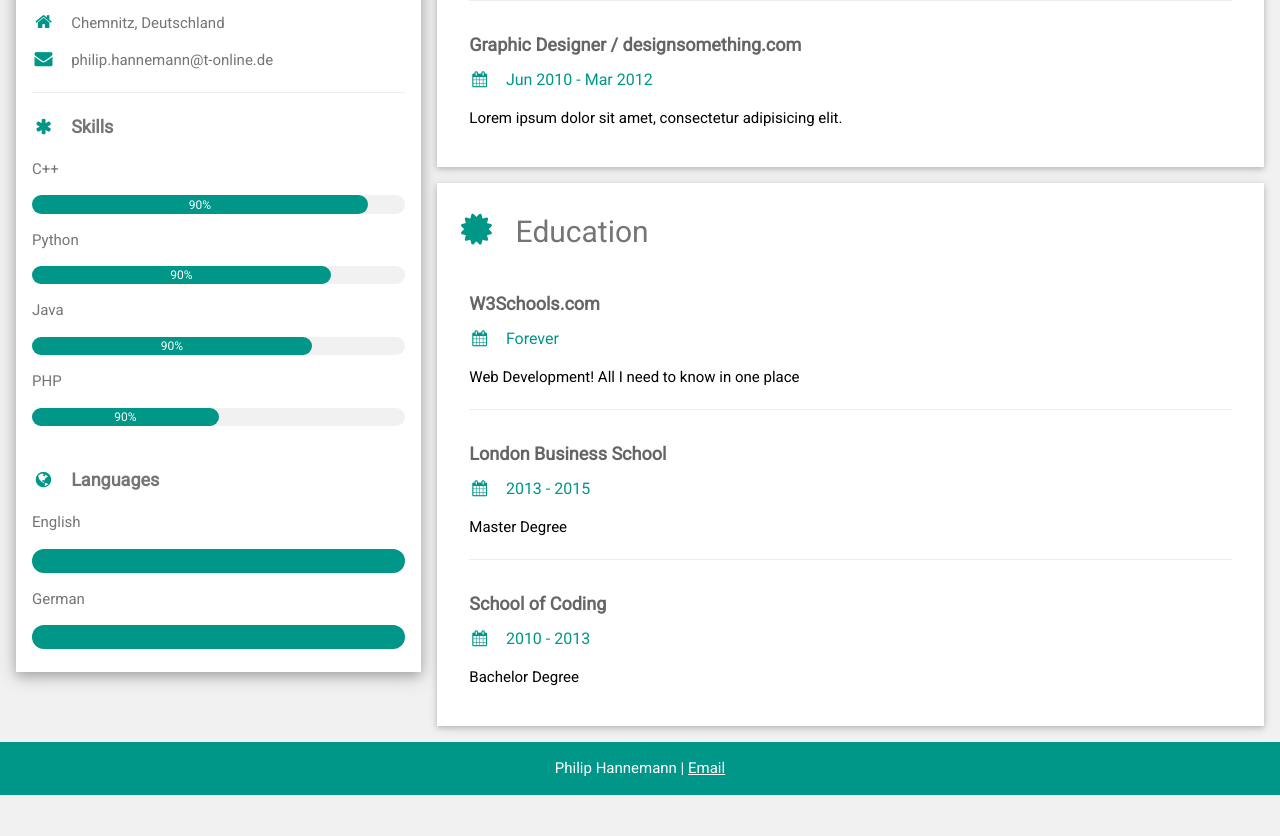
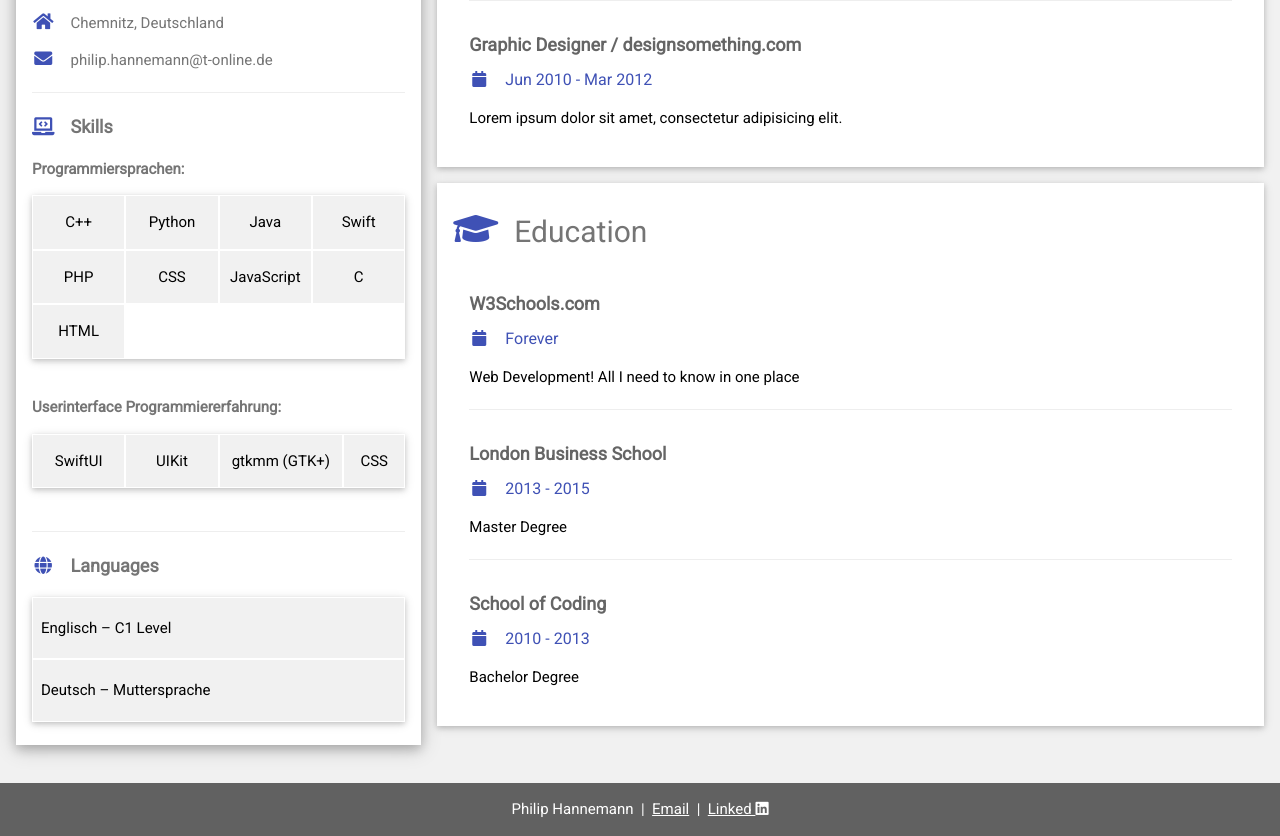
Before and after one commit to PhilipHannemann/PhilipHannemann.github.io.old, a plain HTML site: page index.html in a window 1280 px wide. Shown: the part 437-1273 px from the top of the page. Before the commit the page ends 1232 px from the top, so only its background shows below. Drawn offline with Linux system fonts and the light colour scheme.

Commit message:
update color and skills

```diff
--- a/index.html
+++ b/index.html
@@ -8,7 +8,11 @@
 <meta name="viewport" content="width=device-width, initial-scale=1">
 <link rel="stylesheet" href="css/w3.css">
 <link rel='stylesheet' href='https://fonts.googleapis.com/css?family=Roboto'>
-<link rel="stylesheet" href="https://cdnjs.cloudflare.com/ajax/libs/font-awesome/4.7.0/css/font-awesome.min.css">
+<link rel="stylesheet" href="https://cdnjs.cloudflare.com/ajax/libs/font-awesome/5.13.1/css/all.min.css">
+<link rel="stylesheet" href="https://cdnjs.cloudflare.com/ajax/libs/font-awesome/5.13.1/css/brands.min.css">
+
+
+
 <style>
 html,body,h1,h2,h3,h4,h5,h6 {font-family: "Roboto", sans-serif}
 </style>
@@ -36,41 +40,53 @@ html,body,h1,h2,h3,h4,h5,h6 {font-family: "Roboto", sans-serif}
           </center>
         </div>
         <div class="w3-container">
-          <p><i class="fa fa-briefcase fa-fw w3-margin-right w3-large w3-text-teal"></i>Softwaredeveloper</p>
-          <p><i class="fa fa-home fa-fw w3-margin-right w3-large w3-text-teal"></i>Chemnitz, Deutschland</p>
-          <p><i class="fa fa-envelope fa-fw w3-margin-right w3-large w3-text-teal"></i>philip.hannemann@t-online.de</p>
+          <p><i class="fa fa-code fa-fw w3-margin-right w3-large w3-text-indigo"></i>Softwaredeveloper</p>
+          <p><i class="fa fa-home fa-fw w3-margin-right w3-large w3-text-indigo"></i>Chemnitz, Deutschland</p>
+          <p><i class="fa fa-envelope fa-fw w3-margin-right w3-large w3-text-indigo"></i>philip.hannemann@t-online.de</p>
           <hr>
 
-          <p class="w3-large"><b><i class="fa fa-asterisk fa-fw w3-margin-right w3-text-teal"></i>Skills</b></p>
-          <p>C++</p>
-          <div class="w3-light-grey w3-round-xlarge w3-small">
-            <div class="w3-container w3-center w3-round-xlarge w3-teal" style="width:90%">90%</div>
-          </div>
-          <p>Python</p>
-          <div class="w3-light-grey w3-round-xlarge w3-small">
-            <div class="w3-container w3-center w3-round-xlarge w3-teal" style="width:80%">
-              <div class="w3-center w3-text-white">90%</div>
-            </div>
-          </div>
-          <p>Java</p>
-          <div class="w3-light-grey w3-round-xlarge w3-small">
-            <div class="w3-container w3-center w3-round-xlarge w3-teal" style="width:75%">90%</div>
-          </div>
-          <p>PHP</p>
-          <div class="w3-light-grey w3-round-xlarge w3-small">
-            <div class="w3-container w3-center w3-round-xlarge w3-teal" style="width:50%">90%</div>
-          </div>
+          <p class="w3-large"><b><i class="fa fa-laptop-code fa-fw w3-margin-right w3-text-indigo"></i>Skills</b></p>
+          <p><b>Programmiersprachen:</b></p>
+
+          	<div class="w3-row w3-card">
+				<div class="w3-col s3 w3-light-grey w3-center w3-border w3-border-white"><p>C++</p></div>
+			  	<div class="w3-col s3 w3-light-grey w3-center w3-border w3-border-white"><p>Python</p></div>
+			  	<div class="w3-col s3 w3-light-grey w3-center w3-border w3-border-white"><p>Java</p></div>
+			  	<div class="w3-col s3 w3-light-grey w3-center w3-border w3-border-white"><p>Swift</p></div>
+
+			  	<div class="w3-col s3 w3-light-grey w3-center w3-border w3-border-white"><p>PHP</p></div>
+			  	<div class="w3-col s3 w3-light-grey w3-center w3-border w3-border-white"><p>CSS</p></div>
+			  	<div class="w3-col s3 w3-light-grey w3-center w3-border w3-border-white"><p>JavaScript</p></div>
+			  	<div class="w3-col s3 w3-light-grey w3-center w3-border w3-border-white w3-hover-border-dark-grey"
+			  	><p>C</p></div>
+
+			  	<div class="w3-col s3 w3-light-grey w3-center w3-border w3-border-white"><p>HTML</p></div>
+
+			</div>
+			<br>
+			<p><b>Userinterface Programmiererfahrung:</b></p>
+
+			<div class="w3-row w3-card">
+				<div class="w3-col s3 w3-light-grey w3-center w3-border w3-border-white"><p>SwiftUI</p></div>
+			  	<div class="w3-col s3 w3-light-grey w3-center w3-border w3-border-white"><p>UIKit</p></div>
+			  	<div class="w3-col s4 w3-light-grey w3-center w3-border w3-border-white"><p>gtkmm (GTK+)</p></div>
+			  	<div class="w3-col s2 w3-light-grey w3-center w3-border w3-border-white"><p>CSS</p></div>
+
+			</div>
+
           <br>
+          <hr>
+          <p class="w3-large w3-text-theme"><b><i class="fa fa-globe fa-fw w3-margin-right w3-text-indigo"></i>Languages</b></p>
+          <div class="w3-card">
+	          <div class="w3-padding-small w3-light-grey w3-border w3-border-white">
+	          	<p>Englisch – C1 Level </p>
+	      	  </div>
+	          <div class="w3-padding-small w3-light-grey w3-border w3-border-white">
+	          	 <p>Deutsch – Muttersprache</p>
+	      	  </div>
+	      </div>
 
-          <p class="w3-large w3-text-theme"><b><i class="fa fa-globe fa-fw w3-margin-right w3-text-teal"></i>Languages</b></p>
-          <p>English</p>
-          <div class="w3-light-grey w3-round-xlarge">
-            <div class="w3-round-xlarge w3-teal" style="height:24px;width:100%"></div>
-          </div>
-          <p>German</p>
-          <div class="w3-light-grey w3-round-xlarge">
-            <div class="w3-round-xlarge w3-teal" style="height:24px;width:100%"></div>
-          </div>
+
           <br>
         </div>
       </div><br>
@@ -82,43 +98,43 @@ html,body,h1,h2,h3,h4,h5,h6 {font-family: "Roboto", sans-serif}
     <div class="w3-twothird">
 
       <div class="w3-container w3-card w3-white w3-margin-bottom">
-        <h2 class="w3-text-grey w3-padding-16"><i class="fa fa-suitcase fa-fw w3-margin-right w3-xxlarge w3-text-teal"></i>Work Experience</h2>
+        <h2 class="w3-text-grey w3-padding-16"><i class="fa fa-suitcase fa-fw w3-margin-right w3-xxlarge w3-text-indigo"></i>Work Experience</h2>
         <div class="w3-container">
-          <h5 class="w3-opacity"><b>Full-Stack @ Sprachenzentrum Technische Universität Chemnitz</b></h5>
-          <h6 class="w3-text-indigo"><i class="fa fa-calendar fa-fw w3-margin-right"></i>Jan 2015 - <span class="w3-tag w3-indigo w3-round">Current</span></h6>
+          <h5 class="w3-opacity"><b>Full-Stack Developer @ Sprachenzentrum Technische Universität Chemnitz</b></h5>
+          <h6 class="w3-text-indigo"><i class="far fa-calendar-alt fa-fw w3-margin-right"></i>Jan 2015 - <span class="w3-tag w3-indigo w3-round">Current</span></h6>
           <p>Lorem ipsum dolor sit amet. Praesentium magnam consectetur vel in deserunt aspernatur est reprehenderit sunt hic. Nulla tempora soluta ea et odio, unde doloremque repellendus iure, iste.</p>
           <hr>
         </div>
         <div class="w3-container">
           <h5 class="w3-opacity"><b>Web Developer / something.com</b></h5>
-          <h6 class="w3-text-teal"><i class="fa fa-calendar fa-fw w3-margin-right"></i>Mar 2012 - Dec 2014</h6>
+          <h6 class="w3-text-indigo"><i class="fa fa-calendar fa-fw w3-margin-right"></i>Mar 2012 - Dec 2014</h6>
           <p>Consectetur adipisicing elit. Praesentium magnam consectetur vel in deserunt aspernatur est reprehenderit sunt hic. Nulla tempora soluta ea et odio, unde doloremque repellendus iure, iste.</p>
           <hr>
         </div>
         <div class="w3-container">
           <h5 class="w3-opacity"><b>Graphic Designer / designsomething.com</b></h5>
-          <h6 class="w3-text-teal"><i class="fa fa-calendar fa-fw w3-margin-right"></i>Jun 2010 - Mar 2012</h6>
+          <h6 class="w3-text-indigo"><i class="fa fa-calendar fa-fw w3-margin-right"></i>Jun 2010 - Mar 2012</h6>
           <p>Lorem ipsum dolor sit amet, consectetur adipisicing elit. </p><br>
         </div>
       </div>
 
       <div class="w3-container w3-card w3-white">
-        <h2 class="w3-text-grey w3-padding-16"><i class="fa fa-certificate fa-fw w3-margin-right w3-xxlarge w3-text-teal"></i>Education</h2>
+        <h2 class="w3-text-grey w3-padding-16"><i class="fa fa-graduation-cap fa-fw w3-margin-right w3-xxlarge w3-text-indigo"></i>Education</h2>
         <div class="w3-container">
           <h5 class="w3-opacity"><b>W3Schools.com</b></h5>
-          <h6 class="w3-text-teal"><i class="fa fa-calendar fa-fw w3-margin-right"></i>Forever</h6>
+          <h6 class="w3-text-indigo"><i class="fa fa-calendar fa-fw w3-margin-right"></i>Forever</h6>
           <p>Web Development! All I need to know in one place</p>
           <hr>
         </div>
         <div class="w3-container">
           <h5 class="w3-opacity"><b>London Business School</b></h5>
-          <h6 class="w3-text-teal"><i class="fa fa-calendar fa-fw w3-margin-right"></i>2013 - 2015</h6>
+          <h6 class="w3-text-indigo"><i class="fa fa-calendar fa-fw w3-margin-right"></i>2013 - 2015</h6>
           <p>Master Degree</p>
           <hr>
         </div>
         <div class="w3-container">
           <h5 class="w3-opacity"><b>School of Coding</b></h5>
-          <h6 class="w3-text-teal"><i class="fa fa-calendar fa-fw w3-margin-right"></i>2010 - 2013</h6>
+          <h6 class="w3-text-indigo"><i class="fa fa-calendar fa-fw w3-margin-right"></i>2010 - 2013</h6>
           <p>Bachelor Degree</p><br>
         </div>
       </div>
@@ -132,8 +148,8 @@ html,body,h1,h2,h3,h4,h5,h6 {font-family: "Roboto", sans-serif}
   <!-- End Page Container -->
 </div>
 
-<footer class="w3-container w3-teal w3-center w3-margin-top">
-  <p>Philip Hannemann | <a href="mailto:philip.hannemann@t-online.de">Email</a></p>
+<footer class="w3-container w3-dark-grey w3-center w3-margin-top">
+  <p>Philip Hannemann  &nbsp;|&nbsp;  <a href="mailto:philip.hannemann@t-online.de">Email</a>  &nbsp;|&nbsp; <a href="https://www.linkedin.com/in/philiphannemann/">Linked <i class="fab fa-linkedin"></i></a></p>
 </footer>
 
 </body>
```
